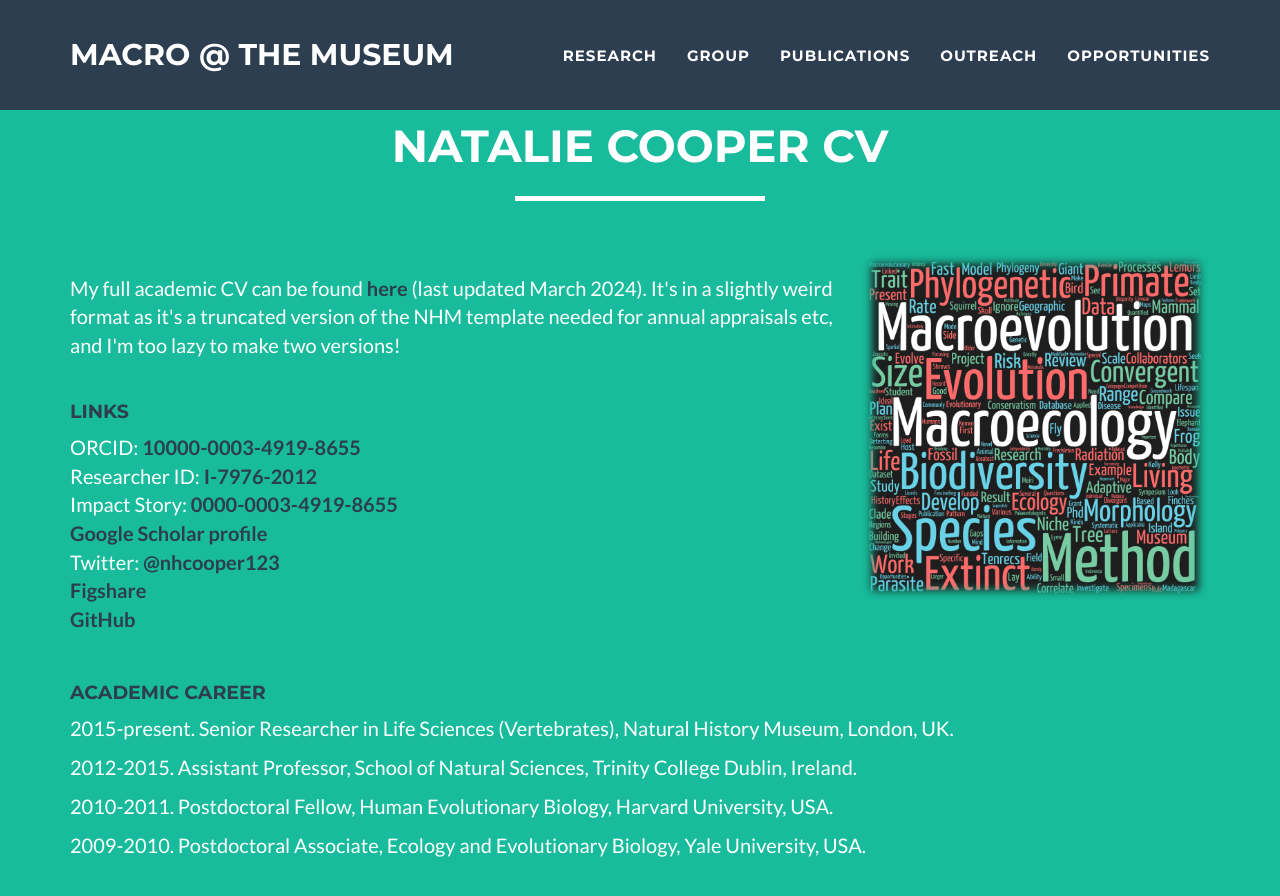
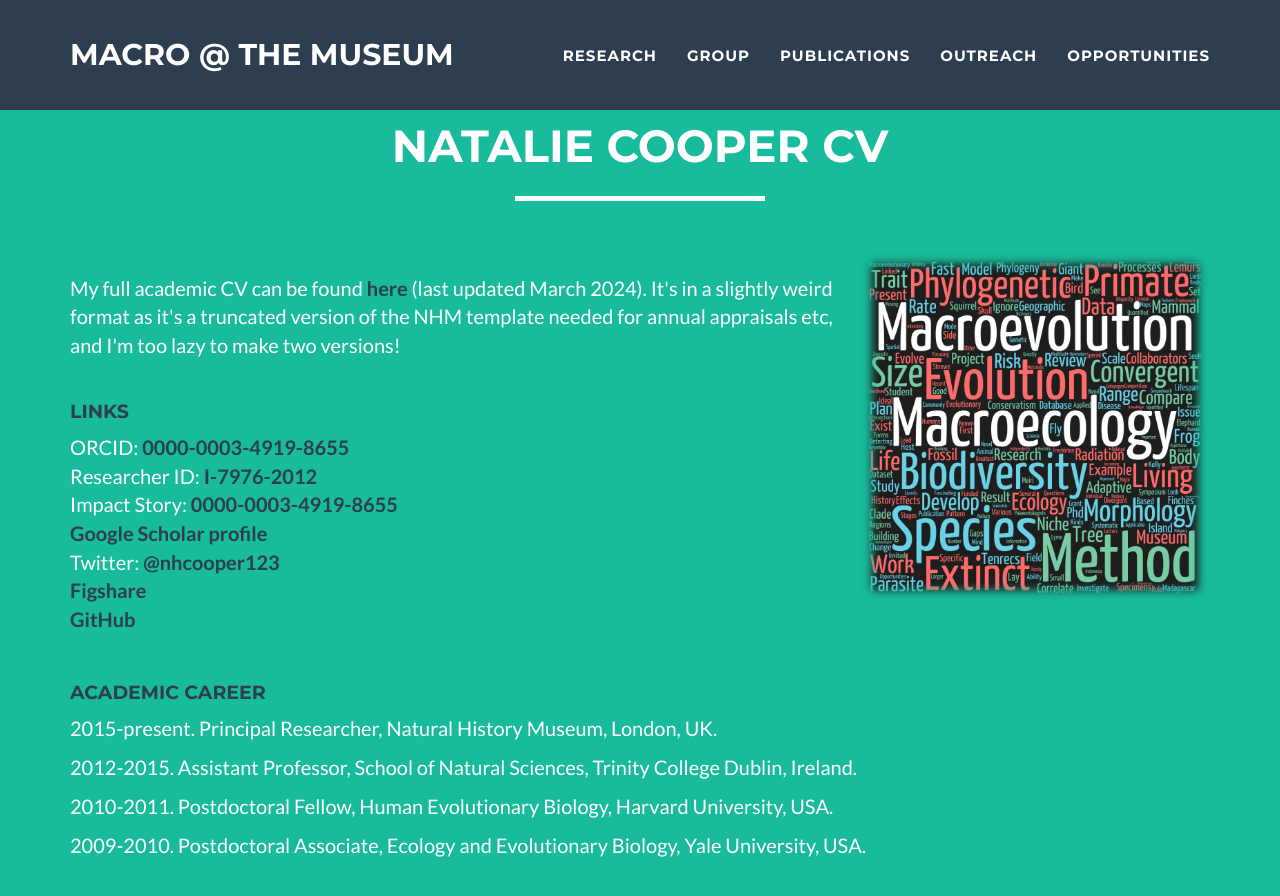
Before and after one commit to nhcooper123/nhcooper123.github.io, a Jekyll site: the page cv.html, which Jekyll copies as it is, in a window 1280 px wide and 900 px high. Shown: the top 896 px of the window. Built offline with Jekyll 4.4.1, drawn with Linux system fonts in a browser that asks for light colours.

Commit message:
Update cv.html

```diff
--- a/cv.html
+++ b/cv.html
@@ -126,7 +126,7 @@
 <h4><font color="2c3e50">Links</font></h4>
 
 <p>
-ORCID: <a href="http://orcid.org/0000-0003-4919-8655"><strong><font color="2c3e50">10000-0003-4919-8655</font></strong></a><br>
+ORCID: <a href="http://orcid.org/0000-0003-4919-8655"><strong><font color="2c3e50">0000-0003-4919-8655</font></strong></a><br>
 Researcher ID: <a href="http://www.researcherid.com/rid/I-7976-2012"><strong><font color="2c3e50">I-7976-2012</font></strong></a><br>
 Impact Story: <a href="https://impactstory.org/u/0000-0003-4919-8655"><strong><font color="2c3e50">0000-0003-4919-8655</font></strong></a><br>
 <a href="https://scholar.google.co.uk/citations?user=gvR3C30AAAAJ&hl=en"><strong><font color="2c3e50">Google Scholar profile</font></strong></a><br>
@@ -139,7 +139,7 @@ Twitter: <a href="https://twitter.com/nhcooper123"><strong><font color="2c3e50">
 <h4><font color="2c3e50">Academic Career</font></h4>
 
   <p>
-    2015-present. Senior Researcher in Life Sciences (Vertebrates), Natural History Museum, London, UK.
+    2015-present. Principal Researcher, Natural History Museum, London, UK.
   </p>
 
   <p>
```
